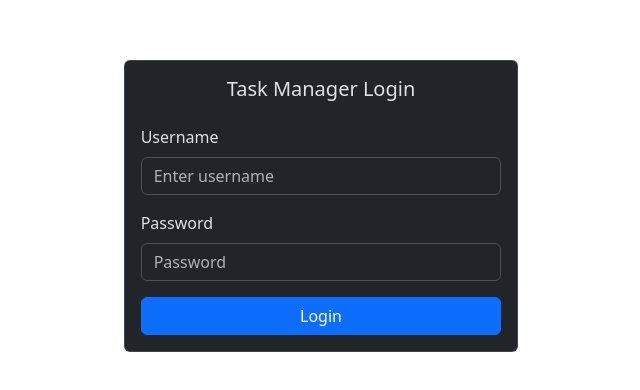
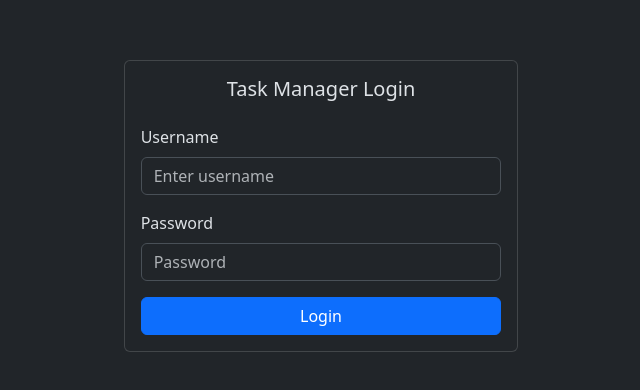
Before and after one commit to Shubhi89/homework, a React (Vite) app in the folder frontend/: page /login in a window 1280 px wide. Shown: the part 194-584 px from the top of the page, without its empty margins (319-959 px from the left). Built offline with nearby package versions, Linux system fonts and the light colour scheme.

Commit message:
setting dark theme

```diff
--- a/frontend/src/pages/LoginPage.jsx
+++ b/frontend/src/pages/LoginPage.jsx
@@ -26,7 +26,7 @@ const LoginPage = () => {
   };
 
   return (
-    <Container className="vh-100 d-flex align-items-center justify-content-center" fluid data-bs-theme="dark">
+    <Container className="vh-100 d-flex align-items-center justify-content-center bg-dark" fluid data-bs-theme="dark">
       <Row className="w-100 justify-content-center">
         {/* Responsive column that adjusts its width based on screen size */}
         <Col xs={11} sm={8} md={6} lg={5} xl={4}>
```
